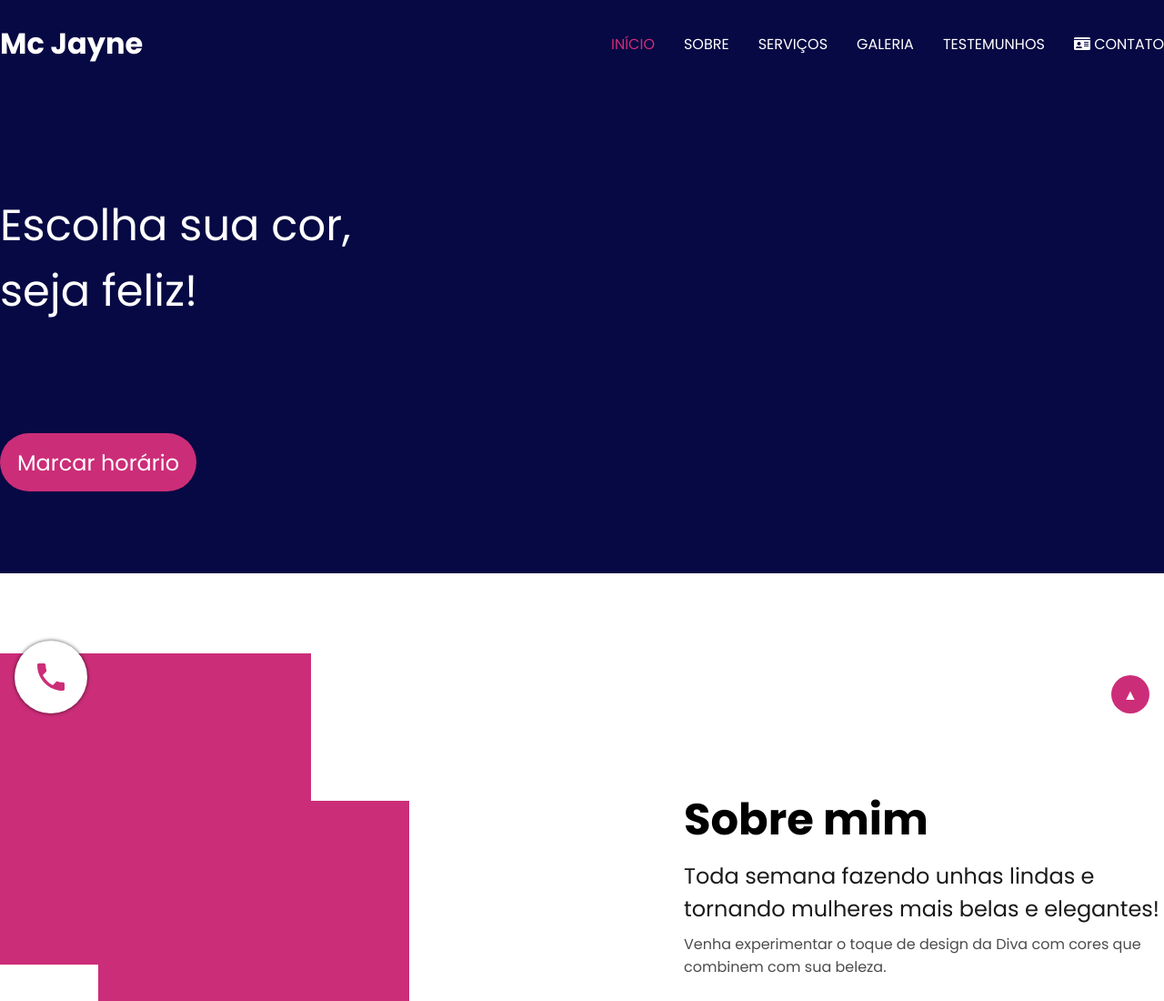
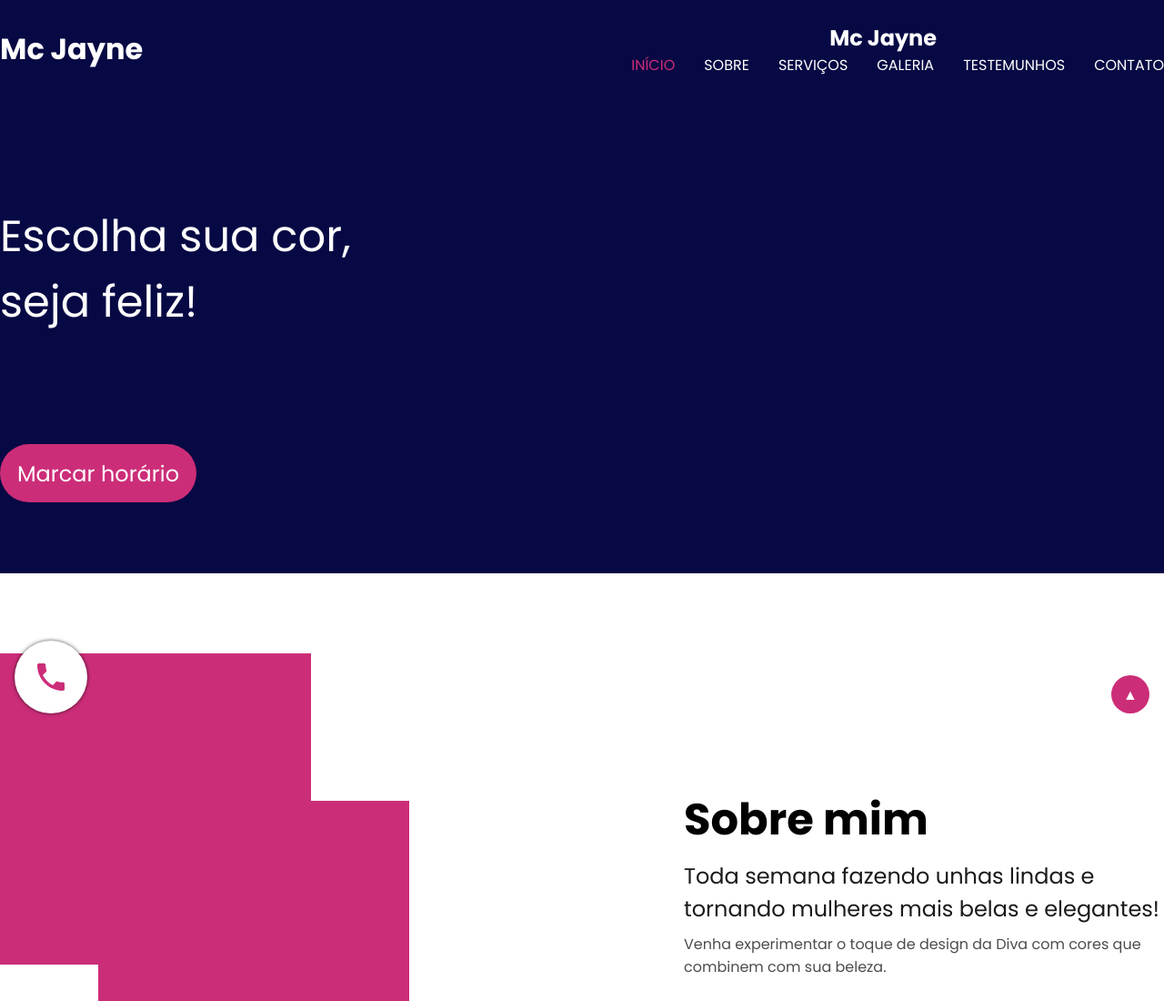
Before and after one commit to Jayneanderson/manicure, a plain HTML site: page index.html in a window 1280 px wide. Shown: the top 1100 px of the page at 91% size. Drawn offline with Linux system fonts and the light colour scheme.

Commit message:
Atualização: aqui eu mexi nos labels para facilitar a responsividade

```diff
--- a/index.html
+++ b/index.html
@@ -24,14 +24,19 @@
                 </div>
 
                 <input type="checkbox" name="" id="isClick">
+
+                <div class="nav-container">
+                    <nav class="nav">
                         <label for="isClick" class="menu-container" id="open">
                             <i class="fas fa-align-justify"></i>
                         </label>
                         <label for="isClick" class="menu-container" id="close">
                             <i class="fas fa-times"></i>
                         </label>
+                        <div>
+                            <h1 class="title" id="logo">Mc Jayne</h1>
+                        </div>
 
-                <nav class="nav">
                         <ul class="list">
                         <li class="list-element">
                             <a href="#" class="element-link active">
@@ -60,11 +65,12 @@
                                     </li>
                                     <li class="list-element">
                                         <a href="#" class="element-link">
-                                <i class="fas fa-id-card"></i>
+                                            <i class="fas element-icon fa-id-card"></i>
                                             CONTATO</a>
                         </li>
                     </ul>
                 </nav>
+            </div>
             </header>
 
             <div class="message-button">
```
Lines whose indentation alone changed are shown as unchanged.
